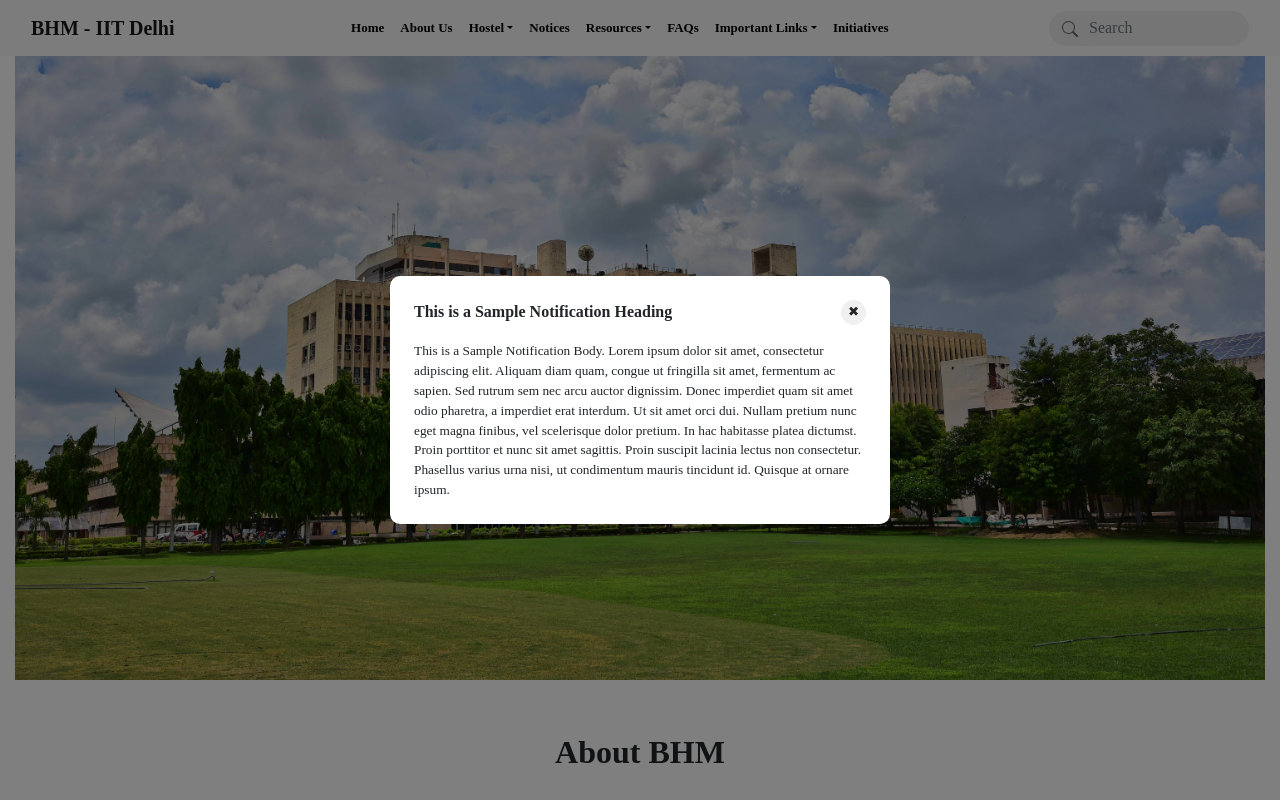
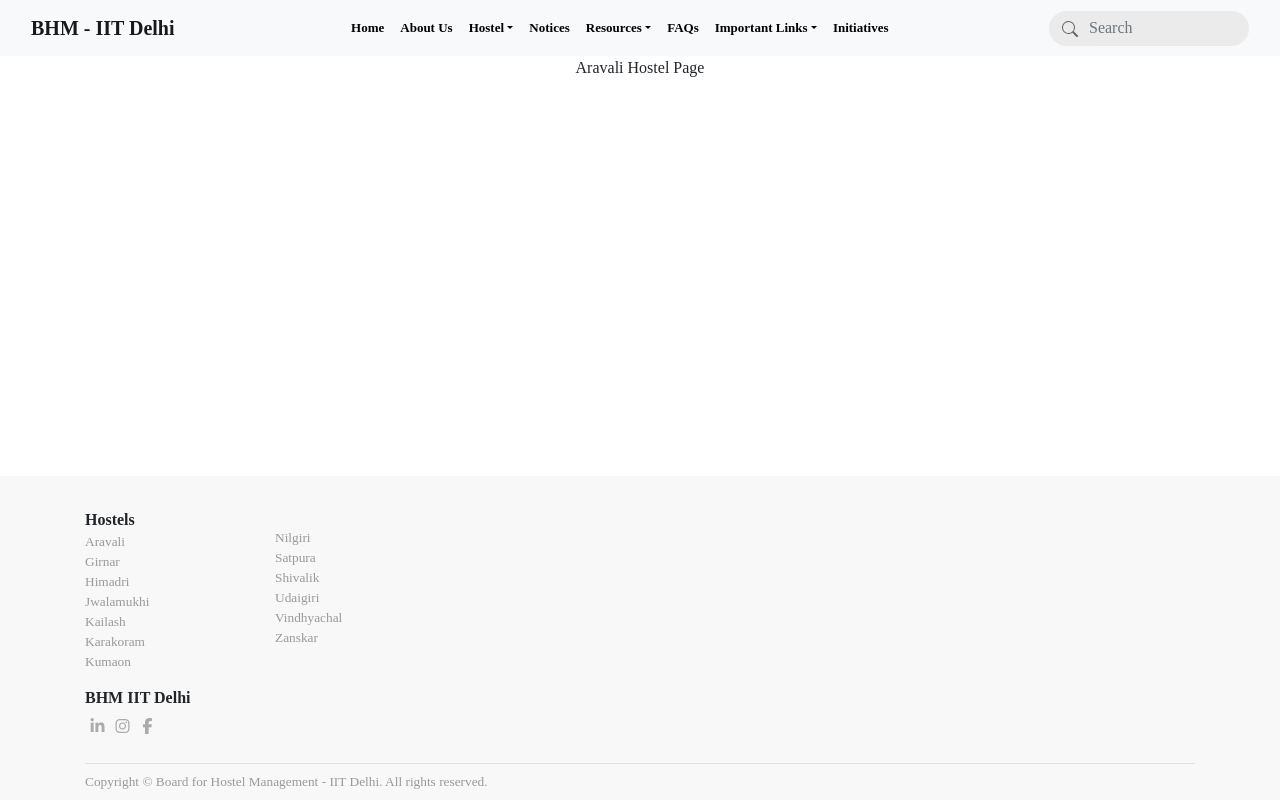
Before and after one commit to simran2712/bhm-iitd, a React (Create React App) app in the folder bhm-site/: page /hostel/aravali in a window 1280 px wide. Shown: the top 800 px of the page. Built offline with nearby package versions, Linux system fonts and the light colour scheme.

Commit message:
issue #13

```diff
--- a/bhm-site/src/App.css
+++ b/bhm-site/src/App.css
@@ -1,5 +1,8 @@
 .App {
   text-align: center;
+  min-height: 100vh;
+  display: flex;
+  flex-direction: column;
 }
 
 .App-logo {
@@ -37,6 +40,6 @@
   }
 }
 
-.pointer{
-  cursor: pointer
+.pointer {
+  cursor: pointer;
 }
--- a/bhm-site/src/App.js
+++ b/bhm-site/src/App.js
@@ -3,7 +3,7 @@ import Navbar from './components/navbar/component.js';
 import React from 'react';
 import Hero from './components/hero/component.js'
 import AboutUs from './components/about-us/component';
-import {BrowserRouter as Router,Switch,Route} from 'react-router-dom'
+import { BrowserRouter as Router, Switch, Route } from 'react-router-dom'
 import TeamStucture from './components/team-structure/component';
 import Chiefs from './components/chiefs/component';
 import Footer from './components/footer/component';
@@ -15,30 +15,20 @@ import Notices from './components/notices/component.js';
 function App() {
   return (
     <Router>
-    <div className="App" id="container">
+      <div className="App" id="container">
         <Navbar/>
-        <Route path="/aravali" component={Hostel}/>
-        <Route path="/girnar" component={Hostel}/>
-        <Route path="/jwalamukhi" component={Hostel}/>
-        <Route path="/karakoram" component={Hostel}/>
-        <Route path="/nilgiri" component={Hostel}/>
-        <Route path="/shivalik" component={Hostel}/>
-        <Route path="/satpura" component={Hostel}/>
-        <Route path="/udaigiri" component={Hostel}/>
-        <Route path="/vindhyachal" component={Hostel}/>
-        <Route path="/zanskar" component={Hostel}/>
-        <Route path="/kailash" component={Hostel}/>
-        <Route path="/himadri" component={Hostel}/>
-        <Route path="/newkailash" component={Hostel}/>
-        <Hero/>
-        <AboutUs/>
-        <TeamStucture/>
-        <Notices/>
-        <Calendar/>
-        <Chiefs/>
-        <Footer/>
-        <PopUp/>
-    </div>
+        <Route path="/hostel/" component={Hostel} />
+        <Route exact path='/'>
+          <Hero />
+          <AboutUs />
+          <TeamStucture />
+          <Notices />
+          <Calendar />
+          <Chiefs />
+          <PopUp />
+        </Route>
+        <Footer />
+      </div>
     </Router>
   );
 }
--- a/bhm-site/src/components/footer/component.css
+++ b/bhm-site/src/components/footer/component.css
@@ -1,6 +1,6 @@
 .footer {
 	background-color: #f8f8f8;
-
+	margin-top: auto;
 }
 
 /* .fa-facebook {
--- a/bhm-site/src/components/hostel/component.js
+++ b/bhm-site/src/components/hostel/component.js
@@ -1,9 +1,17 @@
 import './component.css';
-function Hostel(){
-    return <div class="event-container">
-    <div className="heading">Hostel page</div>
-      Demo hostel page
+
+function capitalize(string) {
+  return string.charAt(0).toUpperCase() + string.slice(1);
+}
+
+function Hostel(props) {
+  const hostelName = props.location.pathname.split("hostel/")[1];
+  return <div>
+    <div className="my-3">&nbsp;</div>
+    <div className="container">
+      {capitalize(hostelName)} Hostel Page
     </div>
+  </div>
 }
 
 export default Hostel
--- a/bhm-site/src/components/navbar/component.js
+++ b/bhm-site/src/components/navbar/component.js
@@ -18,7 +18,7 @@ function Navbar(){
         <Link class="nav-link" to="/about-us">About Us</Link>
         </li>
         <li class="nav-item dropdown">
-          <Link class="nav-link dropdown-toggle" to="/hostel" id="navbarDropdown" role="button" data-toggle="dropdown" aria-haspopup="true" aria-expanded="false">
+          <Link class="nav-link dropdown-toggle" to="#" id="navbarDropdown" role="button" data-toggle="dropdown" aria-haspopup="true" aria-expanded="false">
           Hostel
           </Link>
           <div class="dropdown-menu" aria-labelledby="navbarDropdown">
```
